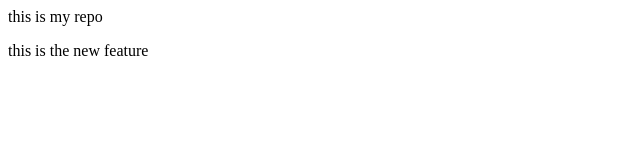
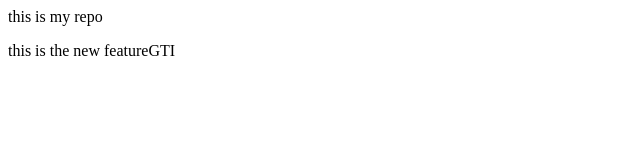
Before and after one commit to ketan0211/local-repo, a plain HTML site: page index.html in a window 1280 px wide. Shown: the full height of the page, 0-640 px from the left. Drawn offline with Linux system fonts and the light colour scheme.

Commit message:
my new project

```diff
--- a/index.html
+++ b/index.html
@@ -1,5 +1,3 @@
 <p> this is my repo
 </p>
-<p>this is the new feature
-
-</p>
+<p>this is the new featureGTI</p>
```
